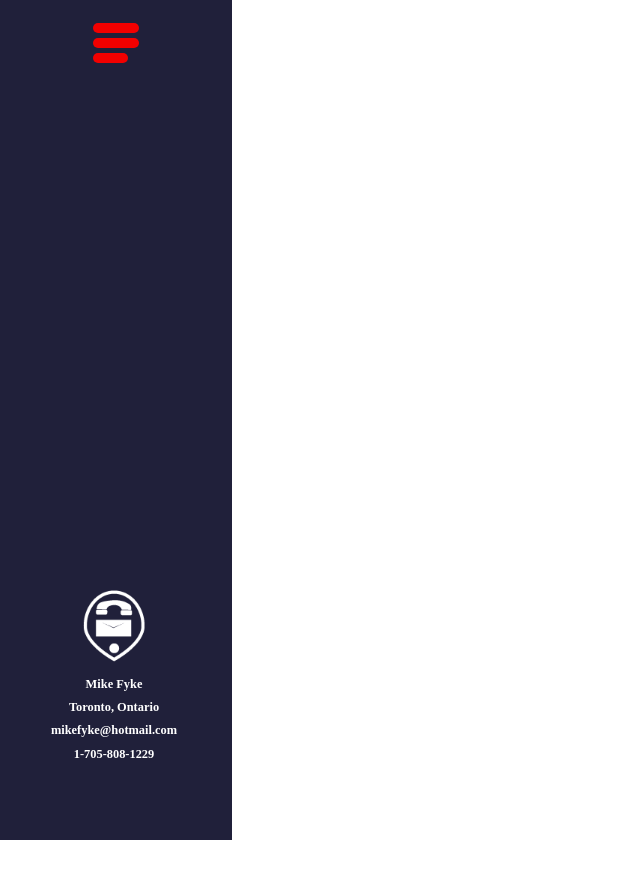
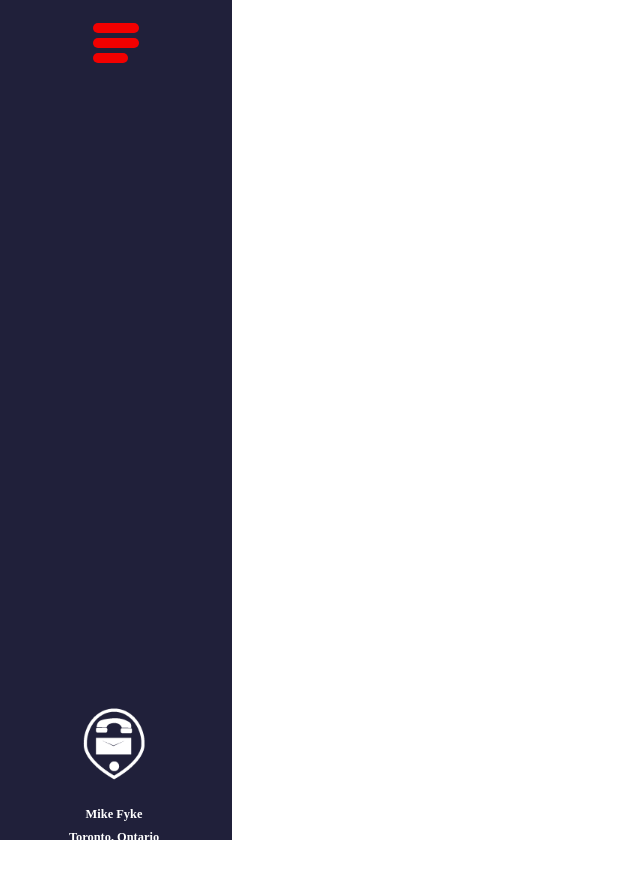
Before and after one commit to MikeTheFyke/MiFy, a Vue app in the folder client/: page / in a window 1280 px wide. Shown: the top 878 px of the page, without its empty margins (0-640 px from the left). Before the commit the page ends 800 px from the top, so only its background shows below. Built offline with nearby package versions, Linux system fonts and the light colour scheme.

Commit message:
Adjsuted text-container positioning for gsap movement

```diff
--- a/client/src/components/layout/Header.vue
+++ b/client/src/components/layout/Header.vue
@@ -50,23 +50,23 @@ export default {
         },
         methods: {
             headerExpand() {
-                gsap.to('#header-content', 1.5, { scaleX: 1, transformOrigin: "left" } );
+                gsap.to('#header-content', 1, { scaleX: 1, transformOrigin: "left" } );
                 gsap.to('#header-bar', 1, { backgroundColor: '#0e0e2b' } );
                 gsap.to('#header-button', 0.5, { zIndex: 0, opacity: 0 } );
                 gsap.to('#header-icon-container', 0.5, { zIndex: 3, opacity: 1 } );
             },
             headerClose() {
-                gsap.to('#header-content', 1.5, { scaleX: 0, transformOrigin: "left" } );
+                gsap.to('#header-content', 1, { scaleX: 0, transformOrigin: "left" } );
                 gsap.to('#header-bar', 1, { backgroundColor: '#20203a' } );
                 gsap.to('#header-button', 0.5, { zIndex: 2, opacity: 1 } );
                 gsap.to('#header-icon-container', 0.5, { zIndex: 0, opacity: 0 } );
             },
             contactExpand(){
                 if (this.expanded === false){
-                    gsap.to('#header-contact-container', 1, { y:'-100px'} );
+                    gsap.to('#header-contact-container', 0.5, { y:'-110px'} );
                     this.expanded = true;
                 } else if (this.expanded === true){
-                    gsap.to('#header-contact-container', 1, { y:0} );
+                    gsap.to('#header-contact-container', 0.5, { y:0} );
                     this.expanded = false;
                 }
             },
@@ -174,7 +174,7 @@ export default {
 
 #header-contact-container{
     position: absolute;
-    bottom: 20px;
+    bottom: -110px;
     width: 15%;
     text-align: center;
     padding: 10px;
@@ -191,6 +191,10 @@ export default {
     height: 75px;
 }
 
+#contact-text-container{
+    margin-top: 20px;
+}
+
 .contact-text{
     color: white;
     font-size: calc(6px + .5vw);
```
